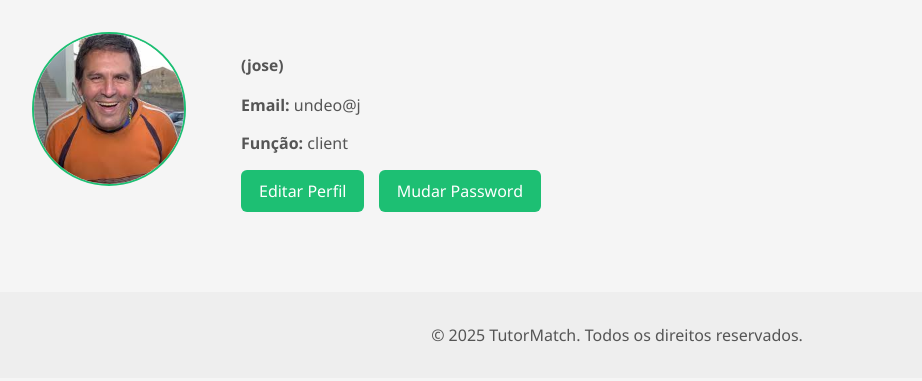
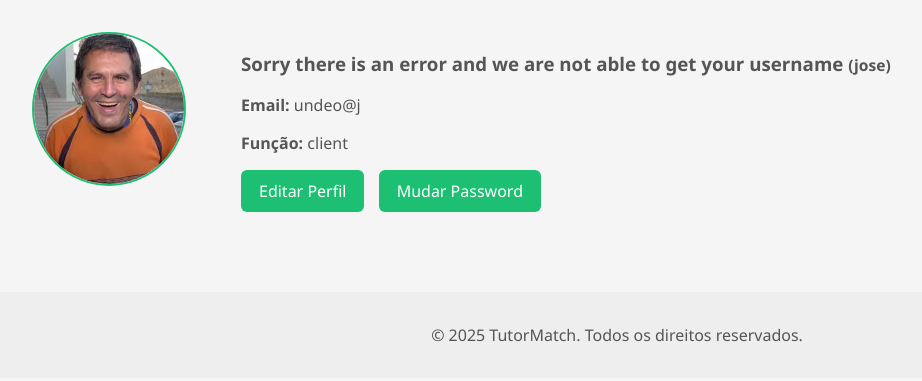
Before and after one commit to Forreca05/TutorMatch, a PHP site: page /pages/profile.php in a window 1280 px wide. Shown: the part 118-499 px from the top of the page, without its empty margins (23-945 px from the left). Run offline with PHP 8.4, Linux system fonts and the light colour scheme; the visitor is signed in with stand-in values (Sample User, id 1); data comes from the database, SQL or seed files in the repository.

Commit message:
some file tracking

```diff
--- a/public/pages/edit_profile.php
+++ b/public/pages/edit_profile.php
@@ -25,7 +25,7 @@
   <input type="text" name="username" id="username" value="<?php echo htmlspecialchars($user['username']); ?>"><br><br>
 
   <label for="name">Nome Completo:</label><br>
-  <input type="text" name="name" id="name" value="<?php echo htmlspecialchars($user['name']); ?>"><br><br>
+  <input type="text" name="name" id="name" value="<?php echo htmlspecialchars($user['name'] ?? 'Your user name'); ?>"><br><br>
 
   <button type="submit">Guardar Alterações</button>
 </form>
--- a/public/pages/profile.php
+++ b/public/pages/profile.php
@@ -24,7 +24,7 @@
     <img src="../uploads/<?php echo htmlspecialchars($profilePic); ?>" alt="Foto de Perfil" class="profile-avatar">
   </div>
   <div class="profile-main">
-    <h3><?php echo htmlspecialchars($user['name']); ?> <small>(<?php echo htmlspecialchars($user['username']); ?>)</small></h3>
+    <h3><?php echo htmlspecialchars($user['name'] ?? 'Sorry there is an error and we are not able to get your username'); ?> <small>(<?php echo htmlspecialchars($user['username'] ?? 'Coloca aqui o teu nome'); ?>)</small></h3>
     <p><strong>Email:</strong> <?php echo htmlspecialchars($user['email']); ?></p>
     <p><strong>Função:</strong> <?php echo htmlspecialchars($user['role']); ?></p>
 
```
Also changed, not shown: public/uploads/14_1747849840_GigaChad.webp (added).
